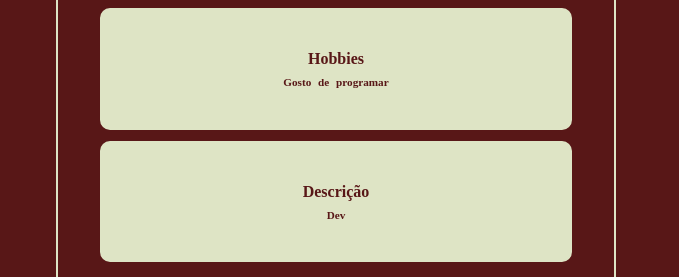
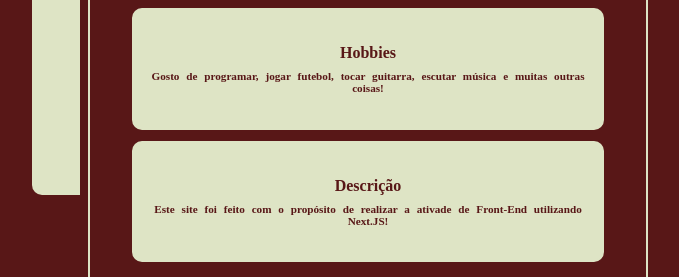
Before and after one commit to turco-vic/FrontEnd-Login.Page, a Next.js app: page /signin in a window 1280 px wide. Shown: the part 461-738 px from the top of the page, without its empty margins (304-983 px from the left). Built offline with nearby package versions, Linux system fonts and the light colour scheme.

Commit message:
Update Styles

```diff
--- a/app/signin/page.jsx
+++ b/app/signin/page.jsx
@@ -4,14 +4,15 @@ import Card from '../../components/Card';
 export default function Initial() {
     return (
         <div className={styles.container}>
+        <div className={styles.back}><h5>return</h5></div>
             <div className={styles.perfil}>
                 <div className={styles.image}>
                     <img src="https://avatars.githubusercontent.com/u/157549897?v=4" alt="" />
                     <p className={styles.name}>Enzo Turcovic</p>
                 </div>
                 <Card title={"Sobre mim"} text={"Olá! Meu nome é Enzo, tenho 17 anos, e atualmente estou cursando Desenvolvimento de sistema no SENAI Valinhos!"} />
-                <Card title={"Hobbies"} text={"Gosto de programar"} />
-                <Card title={"Descrição"} text={"Dev"} />
+                <Card title={"Hobbies"} text={"Gosto de programar, jogar futebol, tocar guitarra, escutar música e muitas outras coisas!"} />
+                <Card title={"Descrição"} text={"Este site foi feito com o propósito de realizar a ativade de Front-End utilizando Next.JS!"} />
             </div>
         </div>
     )
--- a/styles/Signin.module.css
+++ b/styles/Signin.module.css
@@ -40,3 +40,16 @@
     display: flex;
     flex-direction: row;
 }
+
+.back h5{
+    display: flex;
+    width: 3rem;
+    height: 32rem;
+    background-color: #dee4c5;
+    margin: 0.5rem;
+    border-radius: 10px 0px 0px 10px;
+    cursor: pointer;
+    align-items: center;
+    justify-content: center;
+    color: #581717;
+}
--- a/styles/input.module.css
+++ b/styles/input.module.css
@@ -1,6 +1,6 @@
 .input {
     width: 28rem;
-    height: 19rem;
+    height: 4rem;
     border: 2px solid #dee4c5;
     border-radius: 10px;
     background-color: #581717;
```
Also changed, not shown: app/page.jsx (+5 -5 lines), components/card.jsx (line endings or trailing spaces), components/input.jsx (line endings or trailing spaces).
